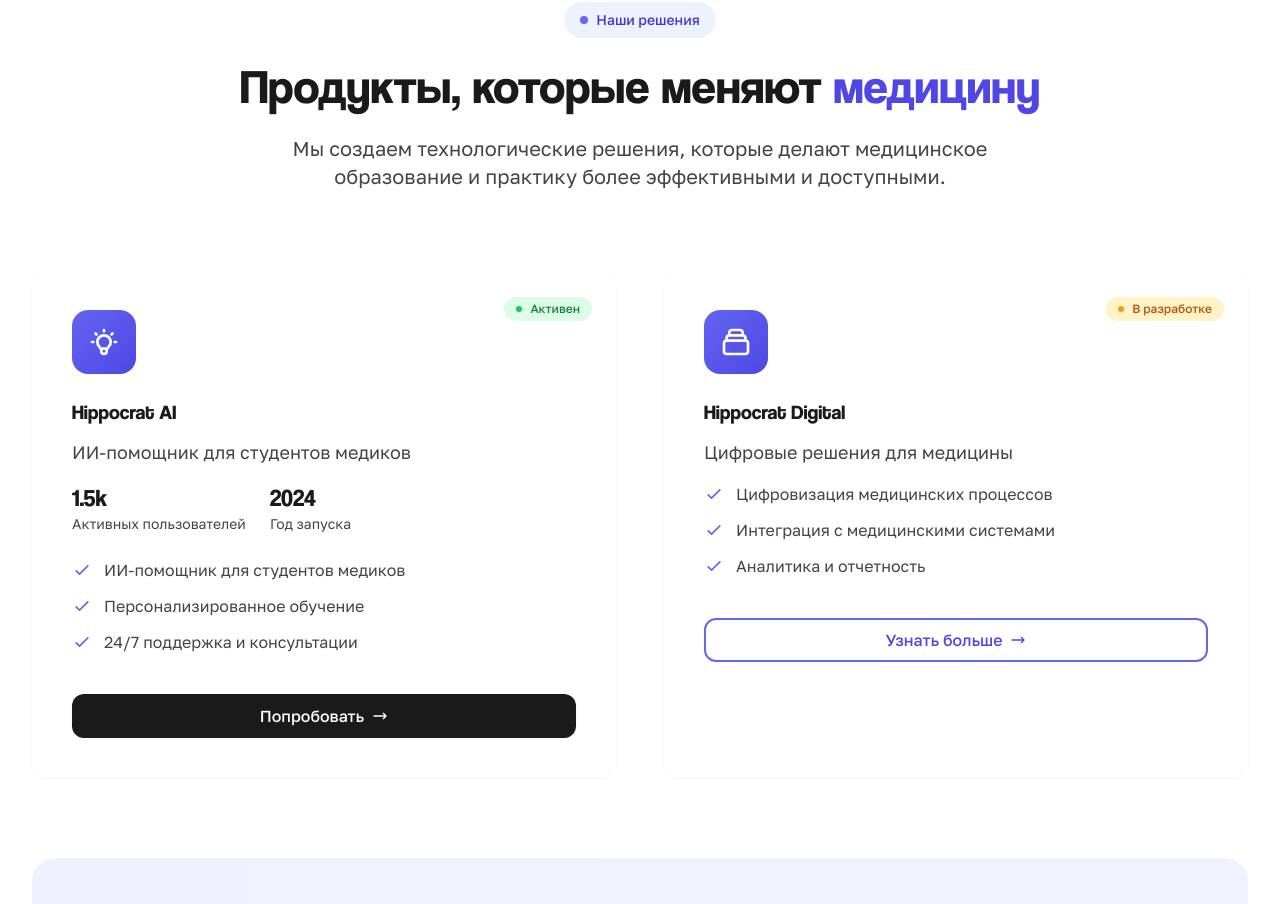
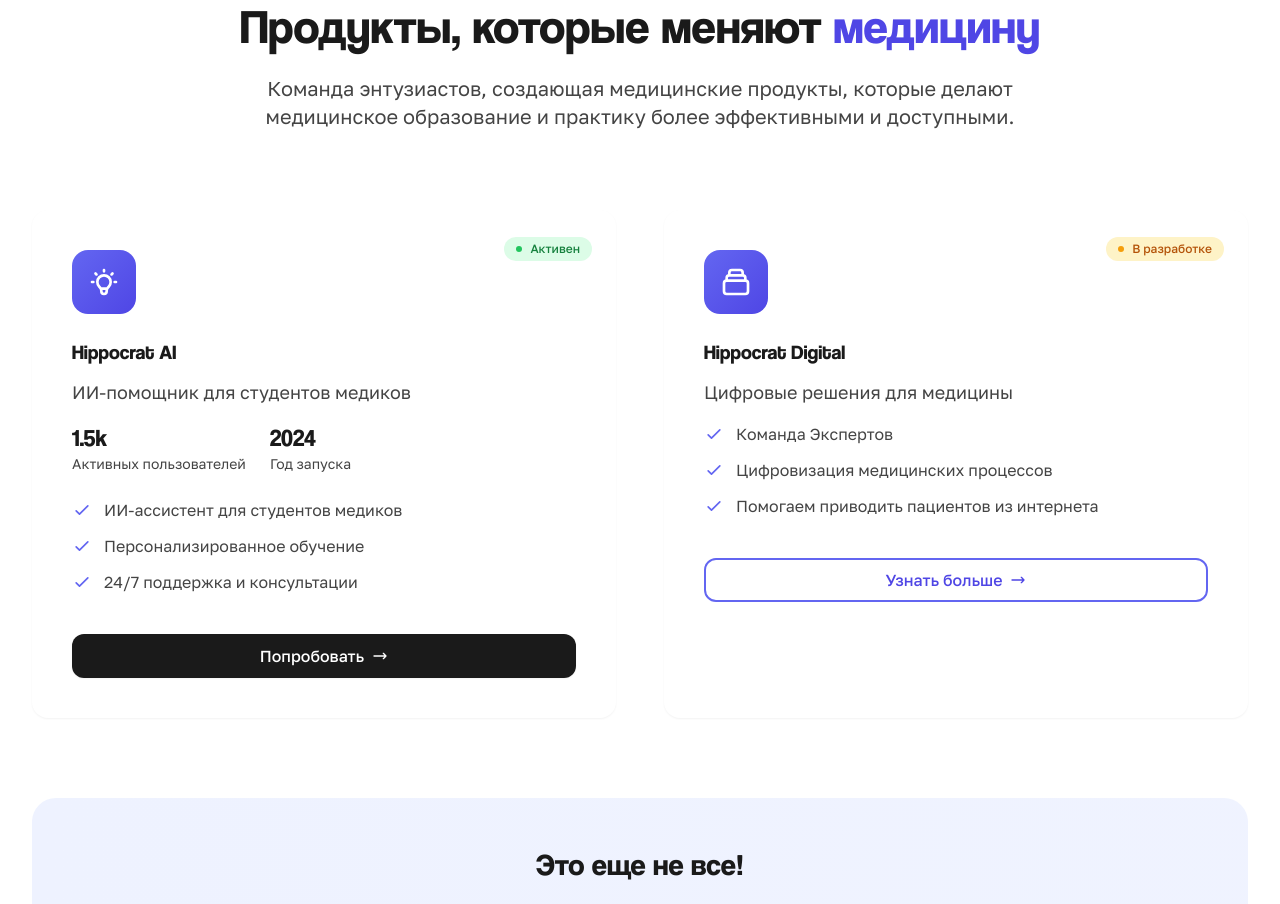
Before and after one commit to imnadsa/asentiq, a Next.js app: page / in a window 1280 px wide. Shown: the part 960-1864 px from the top of the page. Built offline with nearby package versions, Linux system fonts and the light colour scheme.

Commit message:
Update Products.tsx

```diff
--- a/src/components/sections/Products.tsx
+++ b/src/components/sections/Products.tsx
@@ -12,18 +12,13 @@
 
         {/* Заголовок секции */}
         <div className="text-center mb-16 lg:mb-20">
-          <div className="inline-flex items-center px-4 py-2 bg-accent-50 text-accent-700 rounded-full text-sm font-styrene-b font-medium mb-6">
-            <div className="w-2 h-2 bg-accent-500 rounded-full mr-2" />
-            Наши решения
-          </div>
-
           <h2 className="text-3xl sm:text-4xl lg:text-5xl font-styrene-a font-bold text-text-primary mb-6 leading-tight">
             Продукты, которые меняют{' '}
             <span className="text-accent-600">медицину</span>
           </h2>
 
           <p className="text-lg sm:text-xl text-text-secondary font-styrene-b max-w-3xl mx-auto leading-relaxed">
-            Мы создаем технологические решения, которые делают медицинское образование и практику более эффективными и доступными.
+            Команда энтузиастов, создающая медицинские продукты, которые делают медицинское образование и практику более эффективными и доступными.
           </p>
         </div>
 
@@ -114,7 +109,7 @@
                         <svg className="w-5 h-5 text-accent-500 mr-3" fill="none" stroke="currentColor" viewBox="0 0 24 24">
                           <path strokeLinecap="round" strokeLinejoin="round" strokeWidth={2} d="M5 13l4 4L19 7" />
                         </svg>
-                        ИИ-помощник для студентов медиков
+                        ИИ-ассистент для студентов медиков
                       </div>
                       <div className="flex items-center text-text-secondary font-styrene-b">
                         <svg className="w-5 h-5 text-accent-500 mr-3" fill="none" stroke="currentColor" viewBox="0 0 24 24">
@@ -136,19 +131,19 @@
                         <svg className="w-5 h-5 text-accent-500 mr-3" fill="none" stroke="currentColor" viewBox="0 0 24 24">
                           <path strokeLinecap="round" strokeLinejoin="round" strokeWidth={2} d="M5 13l4 4L19 7" />
                         </svg>
+                        Команда Экспертов
+                      </div>
+                      <div className="flex items-center text-text-secondary font-styrene-b">
+                        <svg className="w-5 h-5 text-accent-500 mr-3" fill="none" stroke="currentColor" viewBox="0 0 24 24">
+                          <path strokeLinecap="round" strokeLinejoin="round" strokeWidth={2} d="M5 13l4 4L19 7" />
+                        </svg>
                         Цифровизация медицинских процессов
                       </div>
                       <div className="flex items-center text-text-secondary font-styrene-b">
                         <svg className="w-5 h-5 text-accent-500 mr-3" fill="none" stroke="currentColor" viewBox="0 0 24 24">
                           <path strokeLinecap="round" strokeLinejoin="round" strokeWidth={2} d="M5 13l4 4L19 7" />
                         </svg>
-                        Интеграция с медицинскими системами
-                      </div>
-                      <div className="flex items-center text-text-secondary font-styrene-b">
-                        <svg className="w-5 h-5 text-accent-500 mr-3" fill="none" stroke="currentColor" viewBox="0 0 24 24">
-                          <path strokeLinecap="round" strokeLinejoin="round" strokeWidth={2} d="M5 13l4 4L19 7" />
-                        </svg>
-                        Аналитика и отчетность
+                        Помогаем приводить пациентов из интернета
                       </div>
                     </>
                   )}
@@ -179,10 +174,10 @@
         <div className="mt-16 lg:mt-20 text-center">
           <div className="bg-gradient-to-r from-accent-50 to-accent-100/50 rounded-3xl p-8 lg:p-12">
             <h3 className="text-2xl lg:text-3xl font-styrene-a font-bold text-text-primary mb-4">
-              Готовы попробовать наши решения?
+              Это еще не все!
             </h3>
             <p className="text-lg text-text-secondary font-styrene-b mb-8 max-w-2xl mx-auto">
-              Присоединяйтесь к тысячам медицинских специалистов, которые уже используют наши продукты для улучшения своей работы.
+              Команда Asentic каждый день работает над созданием новый MedTech решений для Российского Здравоохранения
             </p>
 
             <div className="flex flex-col sm:flex-row gap-4 justify-center">
@@ -198,7 +193,7 @@
                 size="lg"
                 href="/products"
               >
-                Все продукты
+                Жду обновлений
               </Button>
             </div>
           </div>
```
